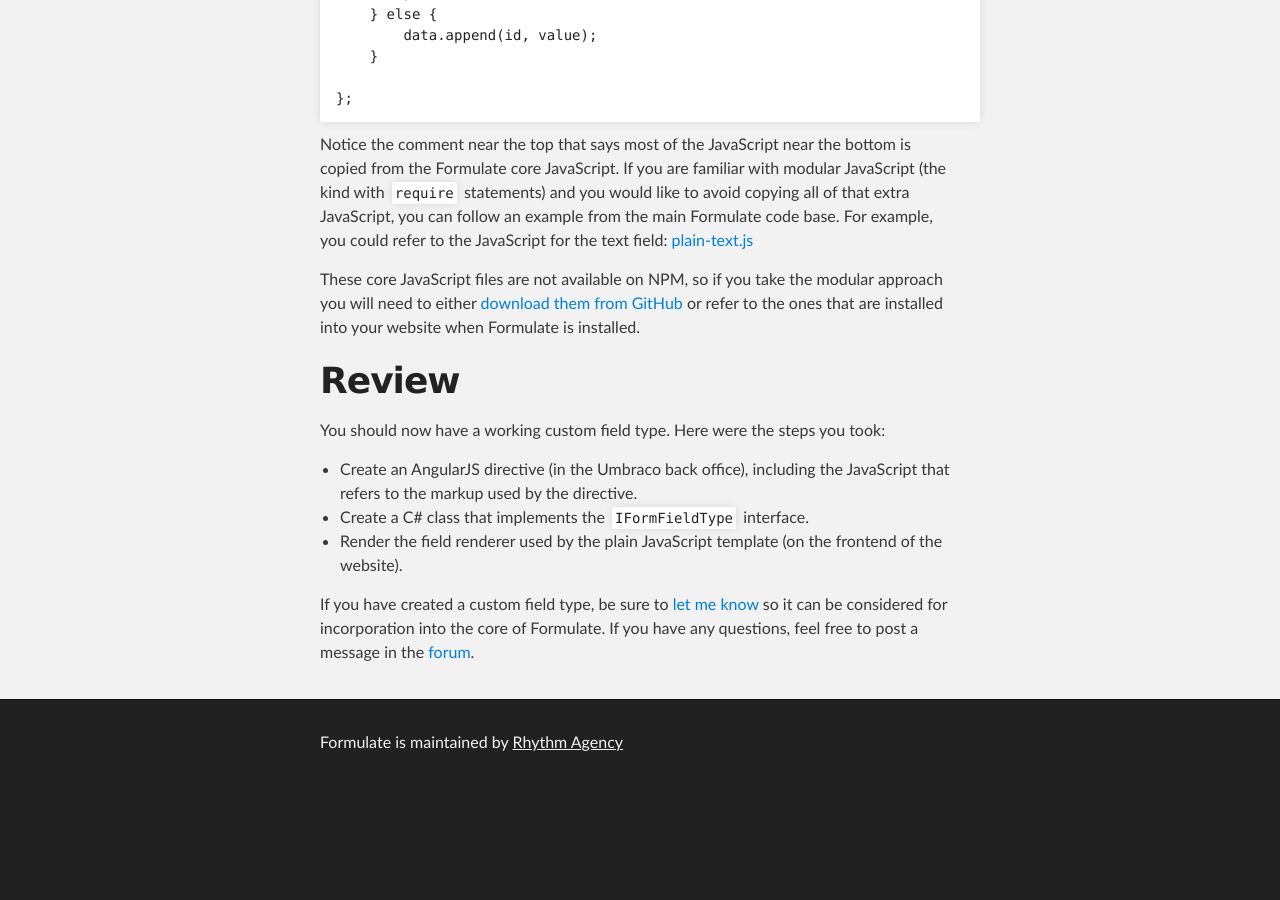
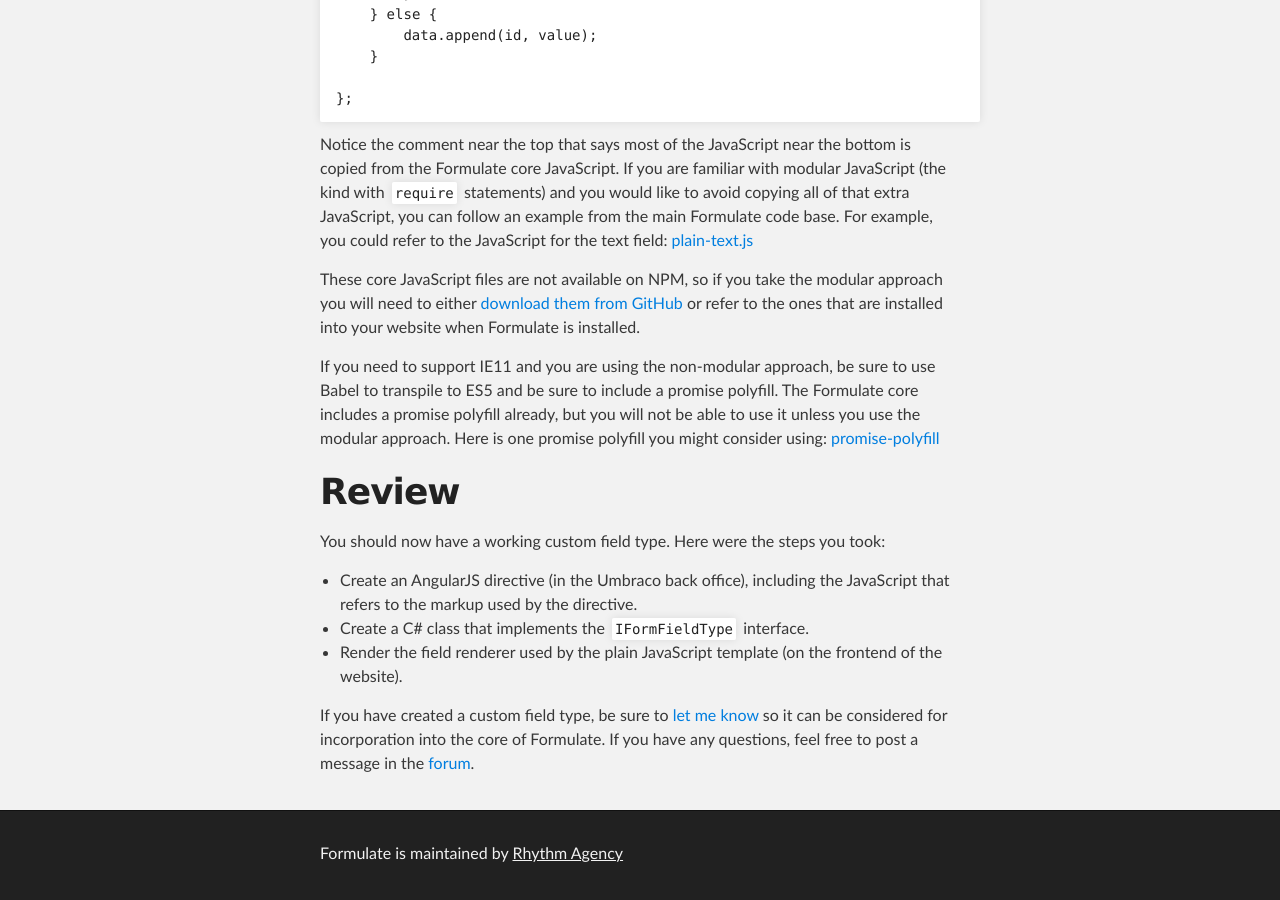
Before and after one commit to rhythmagency/formulate, a Jekyll site: the page built from articles/custom-field-types.md, in a window 1280 px wide and 900 px high, scrolled down 8817 px. Built offline with Jekyll 4.4.1, drawn with Linux system fonts in a browser that asks for light colours; before the commit the page ends 9606 px from its top, so only the background shows below that.

Commit message:
feat (Docs) add note about IE11 support in the plain JavaScript template

```diff
--- a/articles/custom-field-types.md
+++ b/articles/custom-field-types.md
@@ -359,6 +359,11 @@ These core JavaScript files are not available on NPM, so if you take the modular
 [download them from GitHub](https://github.com/rhythmagency/formulate/tree/v3/master/src/formulate.frontend/responsive.plain-javascript)
 or refer to the ones that are installed into your website when Formulate is installed.
 
+If you need to support IE11 and you are using the non-modular approach, be sure to use Babel to transpile to ES5
+and be sure to include a promise polyfill. The Formulate core includes a promise polyfill already, but you will not be
+able to use it unless you use the modular approach. Here is one promise polyfill you might consider using:
+[promise-polyfill](https://cdnjs.com/libraries/promise-polyfill)
+
 # Review
 
 You should now have a working custom field type. Here were the steps you took:
```
